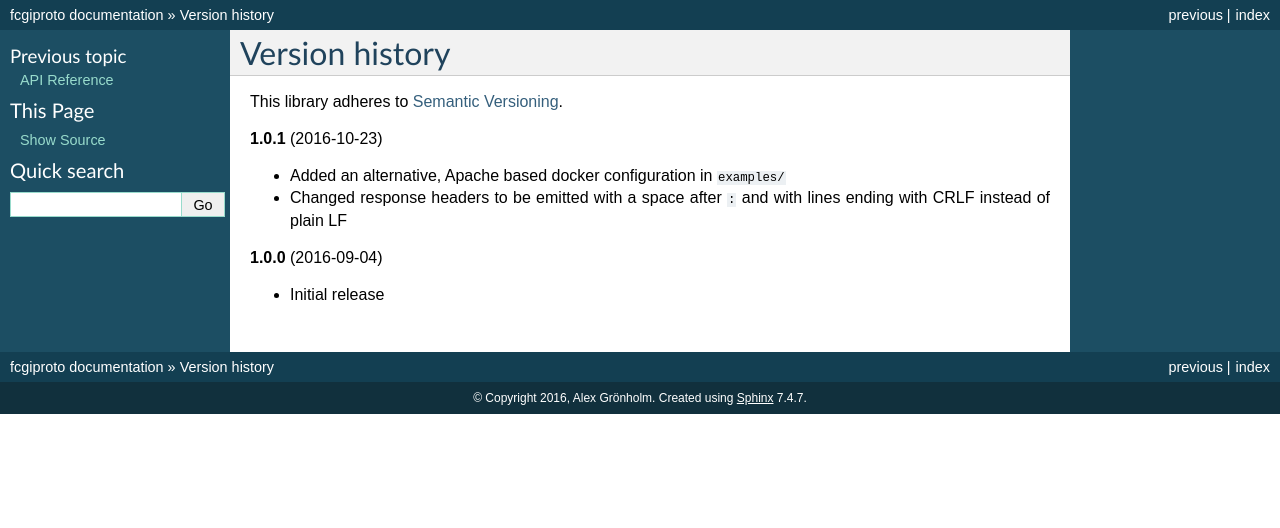
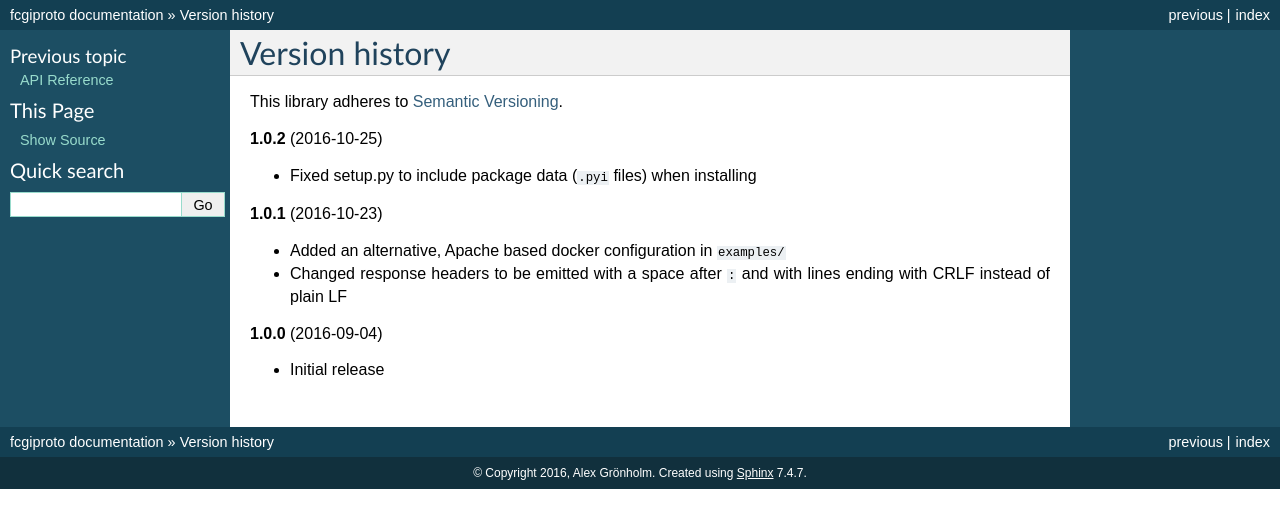
Before and after one commit to agronholm/fcgiproto, a Sphinx documentation site: the page built from docs/versionhistory.rst, in a window 1280 px wide. Shown: the top 528 px of the page. Built offline with Sphinx 7.4.7, drawn with Linux system fonts in a browser that asks for light colours.

Commit message:
Fixed connection.pyi not being installing along with connection.py

```diff
--- a/docs/versionhistory.rst
+++ b/docs/versionhistory.rst
@@ -2,6 +2,10 @@ Version history
 ===============
 
 This library adheres to `Semantic Versioning <http://semver.org/>`_.
+
+**1.0.2** (2016-10-25)
+
+- Fixed setup.py to include package data (``.pyi`` files) when installing
 
 **1.0.1** (2016-10-23)
 
--- a/setup.py
+++ b/setup.py
@@ -33,5 +33,6 @@ setup(
     keywords='fastcgi http',
     license='MIT',
     packages=find_packages(exclude=['tests']),
+    include_package_data=True,
     setup_requires=['setuptools_scm']
 )
```
